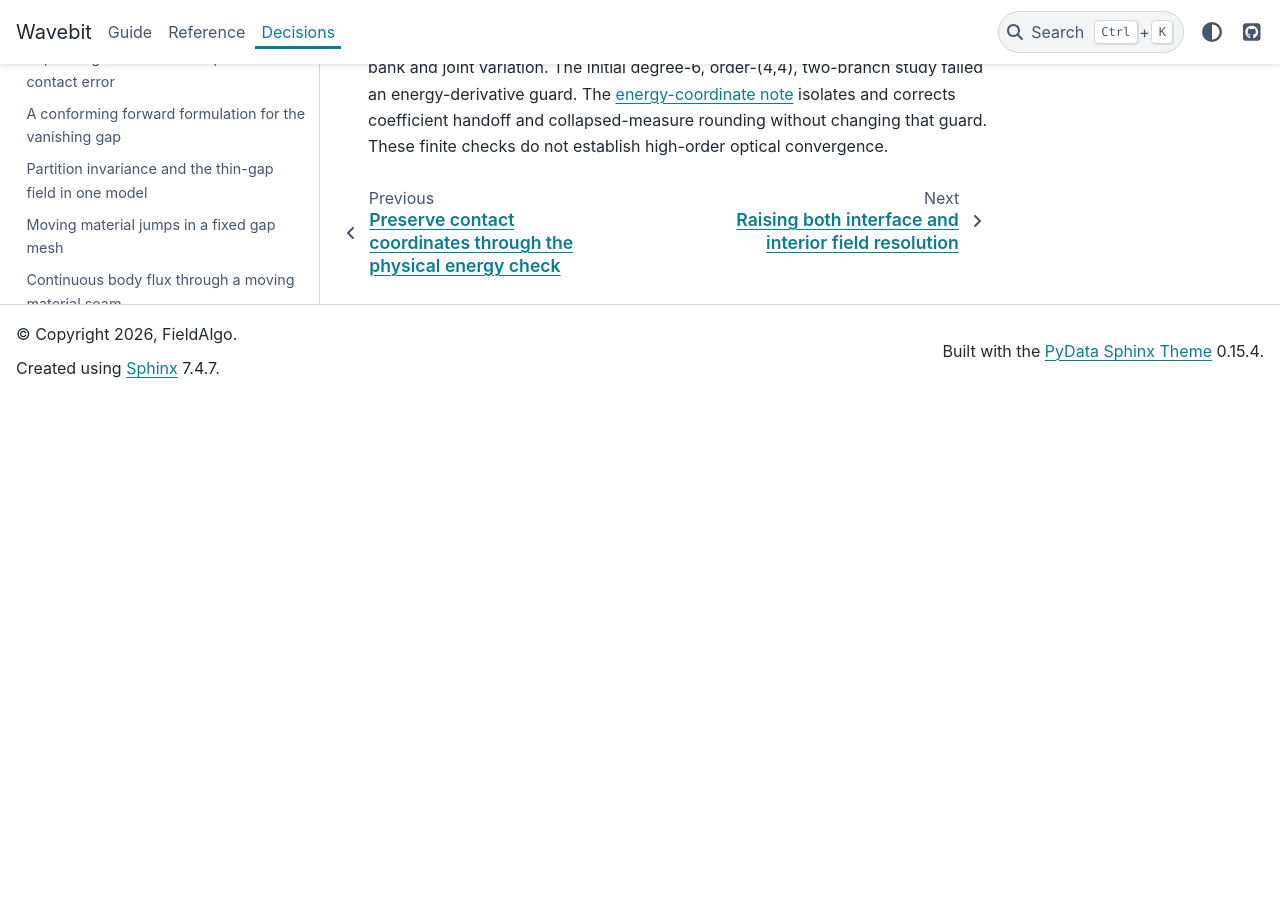
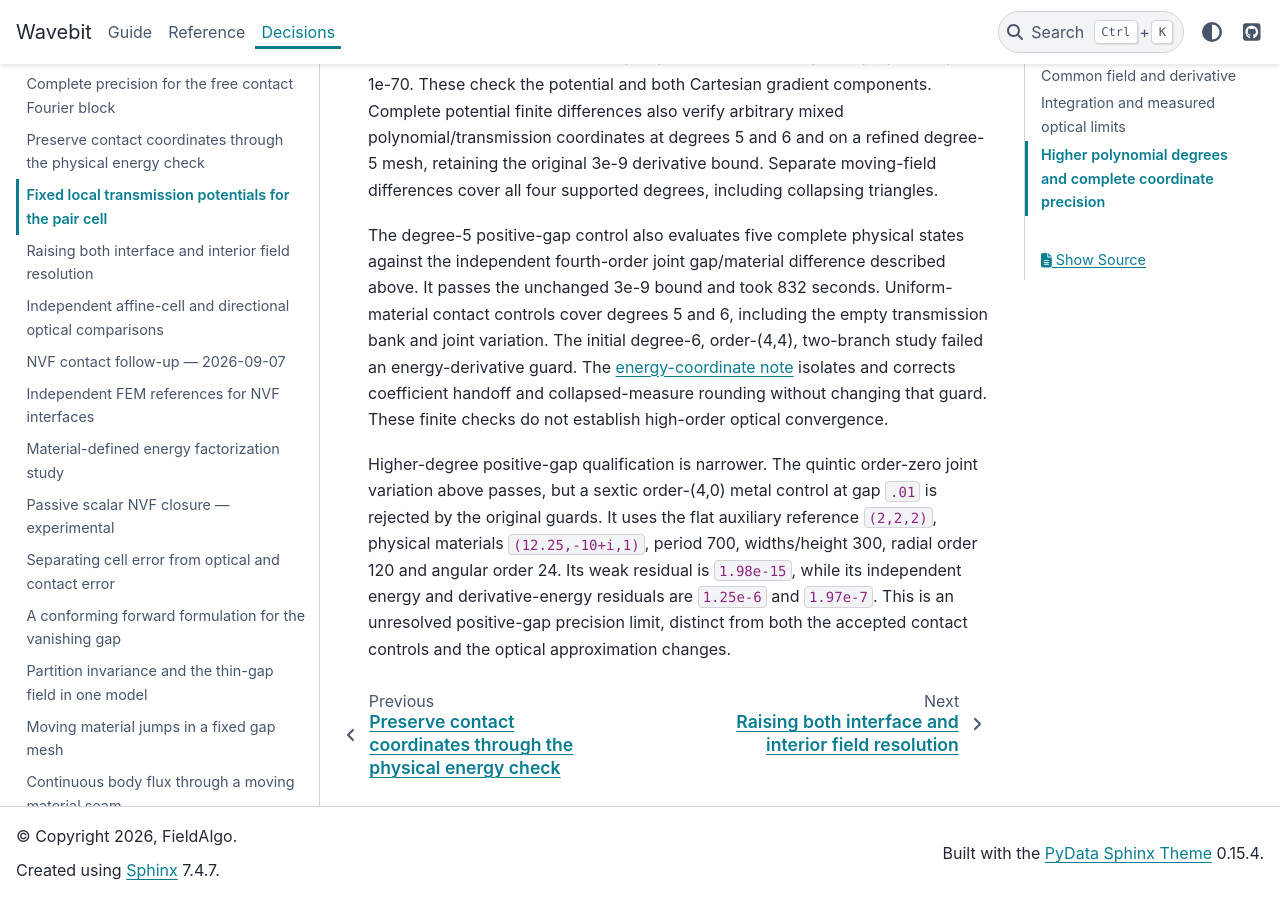
Before and after one commit to fieldalgo/wavebit, a Sphinx documentation site: the page built from docs/nvf-pair-transmission-potentials.md, in a window 1280 px wide and 900 px high, scrolled down 6780 px. Built offline with Sphinx 7.4.7 and the PyData theme 0.15.4, drawn with Linux system fonts in a browser that asks for light colours; before the commit the page ends 7177 px from its top, so only the background shows below that; some of the changed text lies outside the part shown.

Commit message:
Record four-branch contact results and sextic positive-gap precision limit
Co-authored-by: Codex <noreply@openai.com>

```diff
--- a/docs/nvf-pair-transmission-potentials.md
+++ b/docs/nvf-pair-transmission-potentials.md
@@ -171,6 +171,7 @@ constitutive JVP. They are not independent physical gap finite differences.
 | 2 | 6 | 0 | 80 | `.48933095` / `.47905421` | `-.04922588` / `.01600262` |
 | 4 | 3 | 0 | 64 | `.48475992` / `.47363551` | `-.00076895` / `.03447941` |
 | 4 | 4 | 0 | 80 | `.48583765` / `.47515927` | `-.06005934` / `.02990420` |
+| 4 | 5 | 0 | 80 | `.48946752` / `.47700685` | `-.04441011` / `.02749882` |
 
 The 80-point quartic, four-branch row was evaluated by the actual library
 and study entry point in 107 seconds. It passed every original physical and
@@ -189,6 +190,14 @@ derivative differ from the preserved-system replay by only `2.42e-22` and
 prototype measurements, with complete physical and reflection checks. Raw
 measurement records are not distributed. These changes across trial spaces
 remain unresolved, even when individual finite equations are accurate.
+
+The quintic four-branch row retains all 40 real transmission directions.
+It re-solves freshly assembled complete weak matrices with the library
+response and independent physical verifier, using radial order 100. That
+replay took 970 seconds and passed all original guards, with energy residuals
+`1.57e-17` / `8.92e-13` and full reflection defects `1.44e-11` / `3.11e-10`.
+Increasing the corner bank still changes the optical slopes appreciably;
+it does not close the approximation-convergence gate.
 
 The refined quartic two-branch prototype took 1,099 seconds and passed the
 original guards, with full value and derivative reflection defects below
@@ -245,3 +254,12 @@ order-(4,4), two-branch study failed an energy-derivative guard. The
 [energy-coordinate note](nvf-contact-energy-coordinates.md) isolates and
 corrects coefficient handoff and collapsed-measure rounding without changing
 that guard. These finite checks do not establish high-order optical convergence.
+
+Higher-degree positive-gap qualification is narrower. The quintic order-zero
+joint variation above passes, but a sextic order-(4,0) metal control at gap
+`.01` is rejected by the original guards. It uses the flat auxiliary reference
+`(2,2,2)`, physical materials `(12.25,-10+i,1)`, period 700, widths/height 300,
+radial order 120 and angular order 24. Its weak residual is `1.98e-15`, while
+its independent energy and derivative-energy residuals are `1.25e-6` and
+`1.97e-7`. This is an unresolved positive-gap precision limit, distinct from
+both the accepted contact controls and the optical approximation changes.
```
